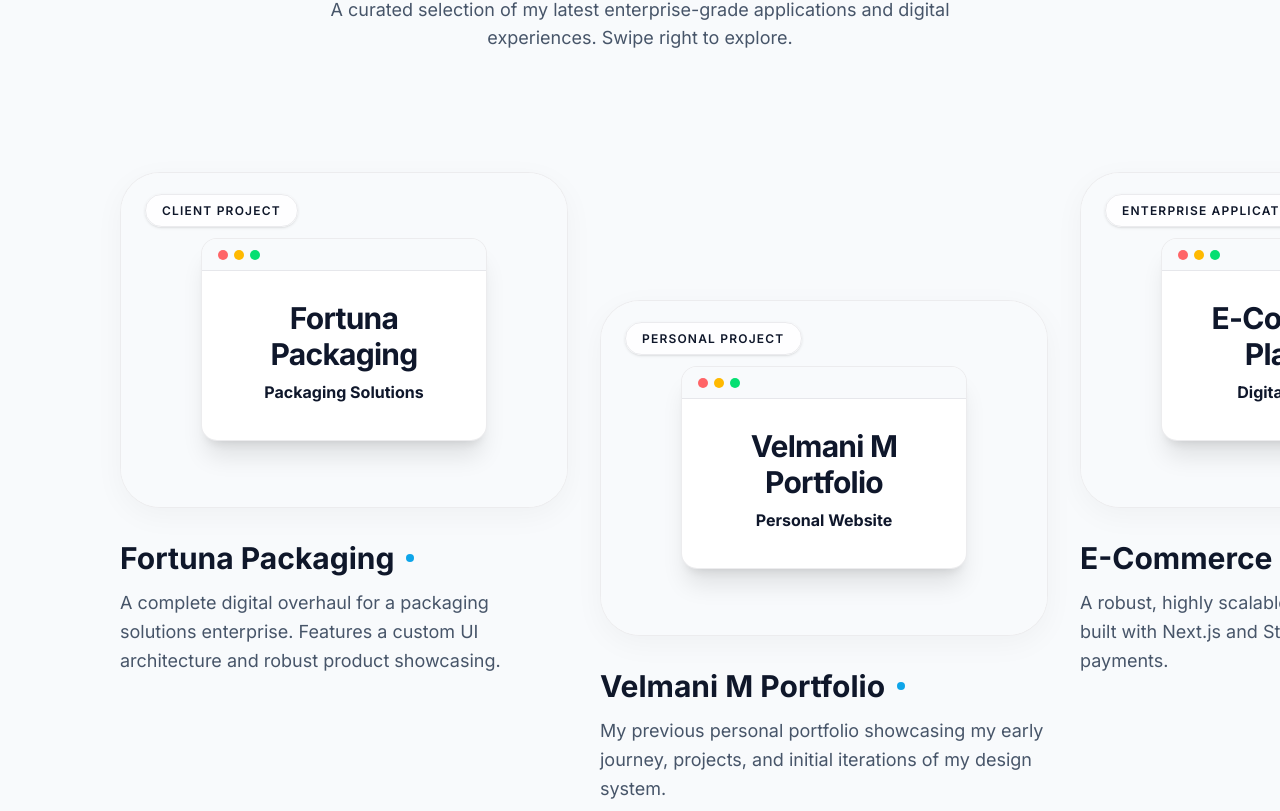
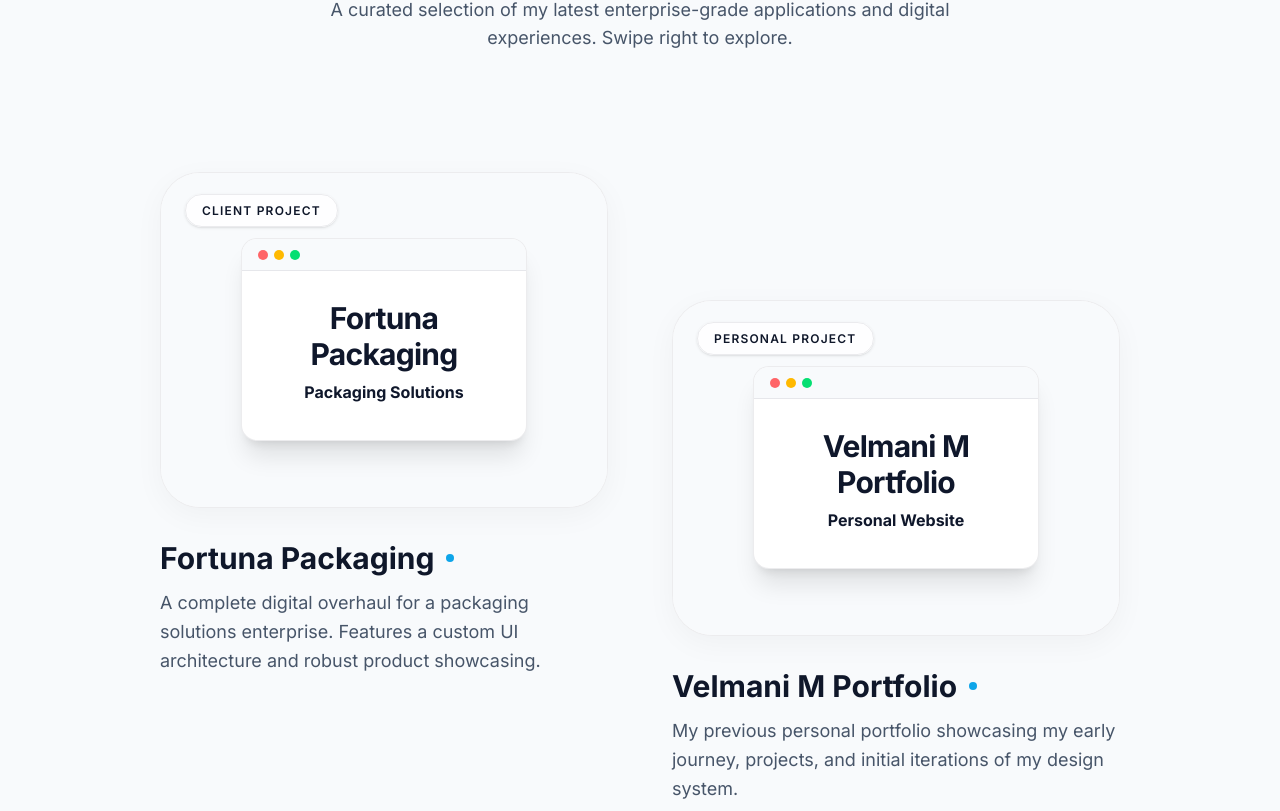
Before and after one commit to VelmaniM/Own-Website, a React (Vite) app in the folder frontend/: page / in a window 1280 px wide. Shown: the part 2889-3700 px from the top of the page. Built offline with nearby package versions, Linux system fonts and the light colour scheme.

Commit message:
Group projects in pairs per slide

```diff
--- a/frontend/src/components/Portfolio.jsx
+++ b/frontend/src/components/Portfolio.jsx
@@ -46,14 +46,21 @@ function Portfolio() {
         <p className="text-lg text-muted-text max-w-2xl">A curated selection of my latest enterprise-grade applications and digital experiences. Swipe right to explore.</p>
       </div>
 
-      <div className="flex overflow-x-auto gap-8 px-6 pb-20 pt-10 snap-x snap-mandatory hide-scrollbar items-center md:items-stretch">
-        {/* Spacer for initial padding */}
-        <div className="hidden md:block min-w-[5vw] shrink-0"></div>
-
-        {projects.map((project, index) => (
+      <div className="flex overflow-x-auto snap-x snap-mandatory hide-scrollbar items-center md:items-stretch">
+        {/* We map through pairs of projects (slides) */}
+        {projects.reduce((resultArray, item, index) => {
+          const chunkIndex = Math.floor(index/2)
+          if(!resultArray[chunkIndex]) {
+            resultArray[chunkIndex] = [] // start a new chunk
+          }
+          resultArray[chunkIndex].push(item)
+          return resultArray
+        }, []).map((slideProjects, slideIndex) => (
+          <div key={slideIndex} className="w-full shrink-0 snap-center flex flex-col md:flex-row justify-center items-center md:items-stretch gap-12 md:gap-8 lg:gap-16 py-10">
+            {slideProjects.map((project, index) => (
               <div
                 key={project.id}
-            className={`group relative w-[85vw] md:w-[45vw] lg:w-[35vw] snap-center shrink-0 transition-transform duration-500 hover:z-10 ${
+                className={`group relative w-[85vw] md:w-[45vw] lg:w-[35vw] shrink-0 transition-transform duration-500 hover:z-10 ${
                   index % 2 === 0 ? 'md:mb-32 md:self-start' : 'md:mt-32 md:self-end'
                 }`}
               >
@@ -98,9 +105,8 @@ function Portfolio() {
                 </div>
               </div>
             ))}
-
-        {/* Spacer for final padding */}
-        <div className="hidden md:block min-w-[5vw] shrink-0"></div>
+          </div>
+        ))}
       </div>
     </section>
   );
```
Lines whose indentation alone changed are shown as unchanged.
